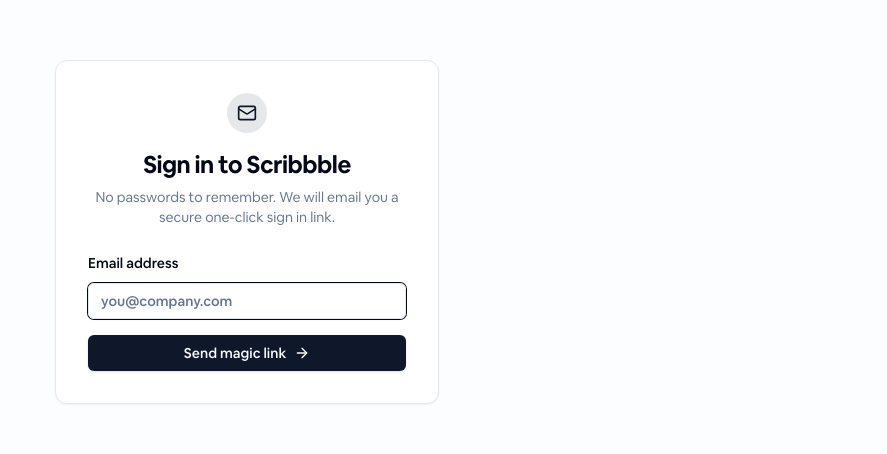
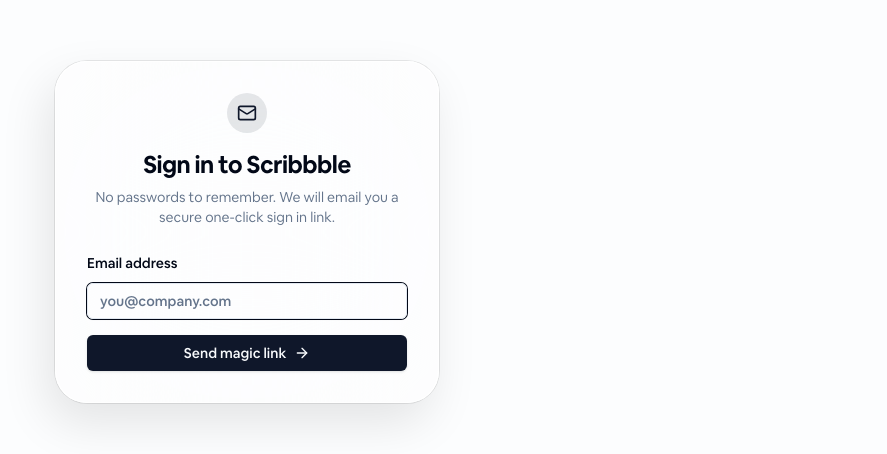
Before and after one commit to thisisrogerflanagan/sign, a Next.js app: page /login in a window 1280 px wide. Shown: the part 168-622 px from the top of the page, without its empty margins (393-1280 px from the left). Built offline with nearby package versions, Linux system fonts and the light colour scheme; no server answers.

Commit message:
style: glass container styling for login, claim, and error pages

```diff
--- a/app/(app)/claim/page.tsx
+++ b/app/(app)/claim/page.tsx
@@ -33,7 +33,7 @@
 
   return (
     <div className="flex min-h-screen flex-col items-center justify-center p-4 bg-[#FCFDFE]">
-      <div className="w-full max-w-md rounded-xl border bg-card p-8 shadow-sm">
+      <div className="w-full max-w-md glass-container p-8">
         <div className="mb-6 space-y-1.5 text-center">
           <div className="mx-auto mb-4 flex h-10 w-10 items-center justify-center rounded-full bg-primary/10 text-primary">
             <Sparkles className="h-5 w-5" />
--- a/app/(auth)/auth/error/page.tsx
+++ b/app/(auth)/auth/error/page.tsx
@@ -1,11 +1,11 @@
-import Link from "next/link"
-import { Button } from "@/components/ui/button"
-import { AlertTriangle, ArrowLeft } from "lucide-react"
+import Link from 'next/link'
+import { Button } from '@/components/ui/button'
+import { AlertTriangle, ArrowLeft } from 'lucide-react'
 
 export default function AuthErrorPage() {
   return (
     <div className="flex min-h-screen flex-col items-center justify-center p-4 bg-[#FCFDFE]">
-      <div className="w-full max-w-sm rounded-xl border bg-card p-8 shadow-sm text-center">
+      <div className="w-full max-w-sm glass-container p-8 text-center">
         <div className="mx-auto mb-4 flex h-10 w-10 items-center justify-center rounded-full bg-destructive/10 text-destructive">
           <AlertTriangle className="h-5 w-5" />
         </div>
--- a/app/(auth)/login/page.tsx
+++ b/app/(auth)/login/page.tsx
@@ -62,7 +62,7 @@
   }
 
   return (
-    <div className="w-full max-w-sm rounded-xl border bg-card p-8 shadow-sm">
+    <div className="w-full max-w-sm glass-container p-8">
       <div className="mb-6 space-y-1.5 text-center">
         <div className="mx-auto mb-4 flex h-10 w-10 items-center justify-center rounded-full bg-primary/10 text-primary">
           <Mail className="h-5 w-5" />
--- a/app/globals.css
+++ b/app/globals.css
@@ -143,6 +143,19 @@
   }
 }
 
+@layer utilities {
+  .glass-container {
+    box-shadow:
+      rgba(0, 0, 0, 0.1) -8px 20px 48px 0px,
+      rgba(0, 0, 0, 0.09) 0px 0px 0px 1px,
+      rgb(255, 255, 255) 0px 0px 0px 1px inset;
+    background: rgba(255, 255, 255, 0.32);
+    backdrop-filter: blur(100px);
+    -webkit-backdrop-filter: blur(100px);
+    border-radius: 32px;
+  }
+}
+
 .cta-squircle-button,
 .add-doc-button {
   width: 40px;
```
Also changed, not shown: 1 other file (tests, documents, lock files or other folders).
